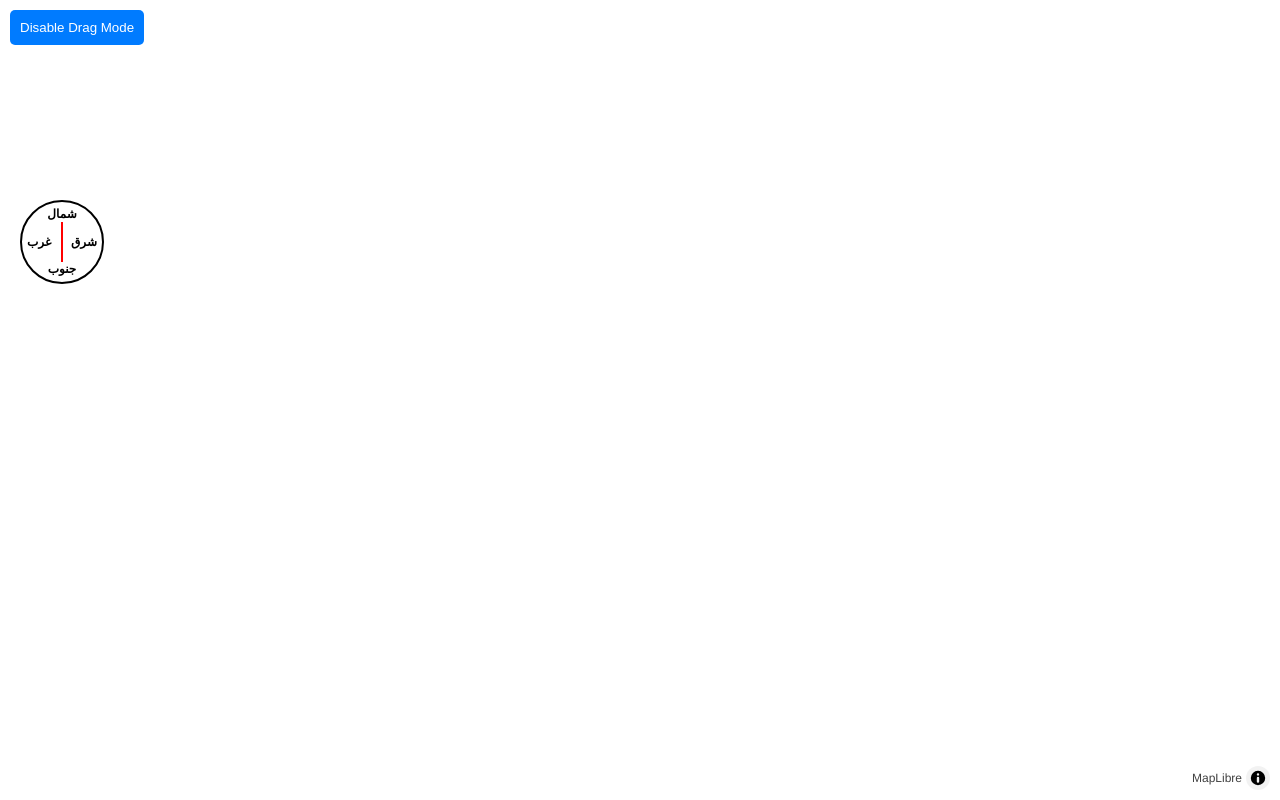
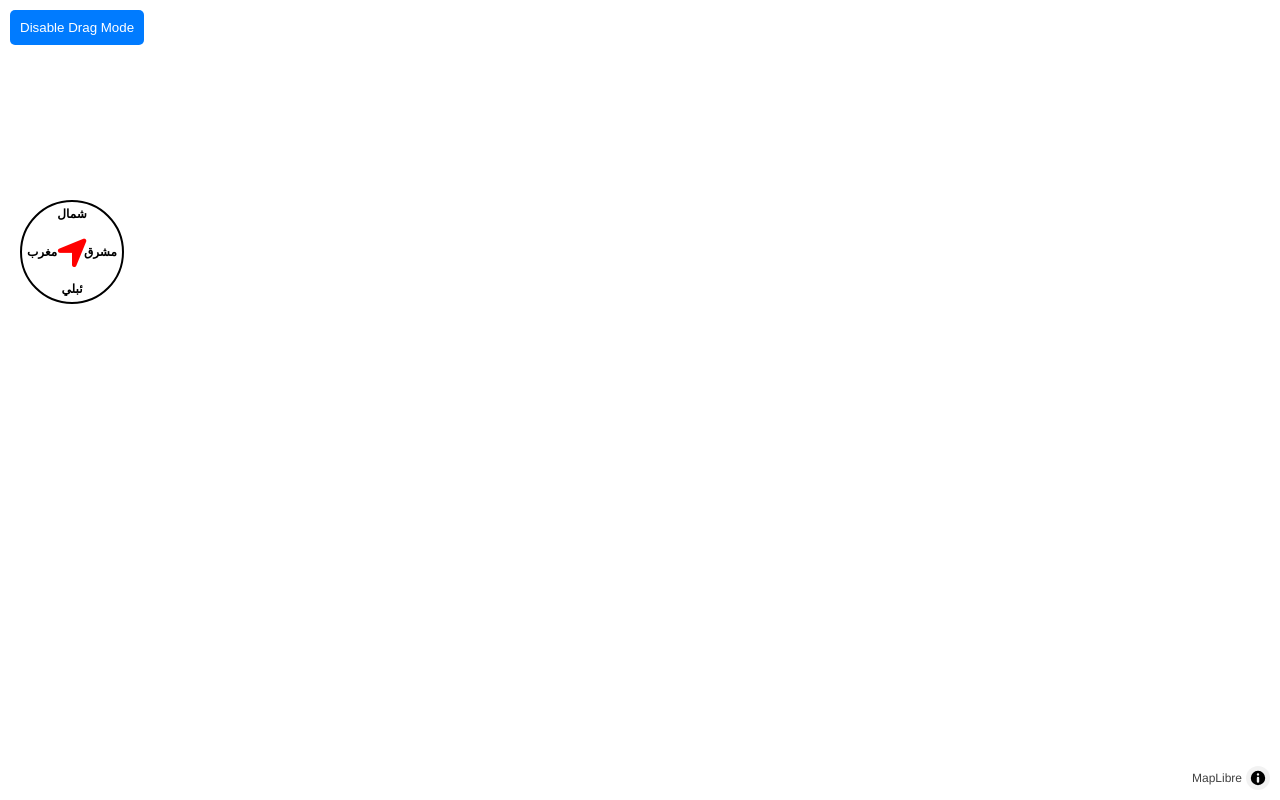
Before and after one commit to Mobn23/ghazylazkany.github.io, a plain HTML site: page index.html in a window 1280 px wide. Drawn offline with nearby package versions, Linux system fonts and the light colour scheme; no server answers.

Commit message:
New Compass needle

```diff
--- a/css/styles.css
+++ b/css/styles.css
@@ -79,8 +79,8 @@ body {
   position: absolute;
   top: 200px;
   left: 20px;
-  width: 80px;
-  height: 80px;
+  width: 100px;
+  height: 100px;
   border: 2px solid black;
   border-radius: 50%;
   background: white;
@@ -90,12 +90,13 @@ body {
 }
 
 #compass-needle {
-  width: 2px;
-  height: 40px;
-  background: red;
   position: absolute;
   transform-origin: center;
-  transition: transform 0.2s linear;
+  color: red;
+}
+
+.fa-location-arrow {
+  font-size: 35px;
 }
 
 .direction {
--- a/index.html
+++ b/index.html
@@ -6,6 +6,7 @@
   <meta name="viewport" content="width=device-width, initial-scale=1">
   <link rel='stylesheet' href='https://unpkg.com/maplibre-gl@5.1.0/dist/maplibre-gl.css' />
   <link rel="stylesheet" href="css/styles.css">
+  <link rel="stylesheet" href="https://cdnjs.cloudflare.com/ajax/libs/font-awesome/6.0.0/css/all.min.css">
   <script src='https://unpkg.com/maplibre-gl@5.1.0/dist/maplibre-gl.js'></script>
 </head>
 <body>
@@ -32,11 +33,13 @@
   </div>
   <button id="drag-toggle">Disable Drag Mode</button>
   <div id="compass">
-  <div id="compass-needle"></div>
+  <div id="compass-needle">
+    <i class="fa-solid fa-location-arrow"></i>
+  </div>
   <div class="direction north">شمال</div>
-  <div class="direction south">جنوب</div>
-  <div class="direction east">شرق</div>
-  <div class="direction west">غرب</div>
+  <div class="direction south">ئبلي</div>
+  <div class="direction east">مشرق</div>
+  <div class="direction west">مغرب</div>
 </div>
   <script type="module" src="js/utils.js"></script>
   <script type="module" src="js/mapSetup.js"></script>
```
